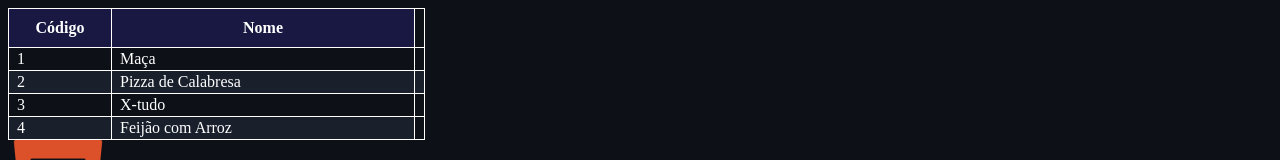
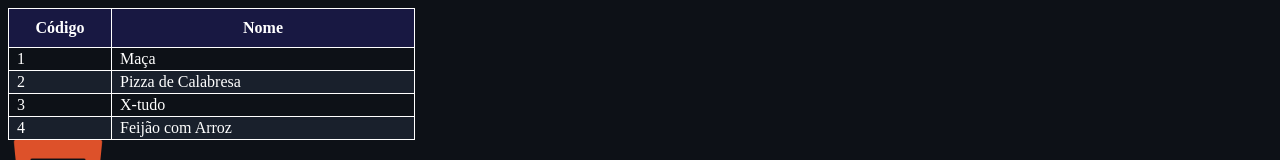
Before and after one commit to Nadoroski-G/proway-html-avancado, a plain HTML site: page html-depreciado/index.html in a window 1280 px wide. Shown: the part 258-418 px from the top of the page. Drawn offline with Linux system fonts and the light colour scheme.

Commit message:
Corrigido tag td

```diff
--- a/html-depreciado/index.html
+++ b/html-depreciado/index.html
@@ -40,7 +40,7 @@
             </tr>
             <tr>
                 <td><a href="https://google.com?query=2">2</a></td>
-                <td><a href="https://google.com?query=pizza+de+calabresa">Pizza de Calabresa</a><td>
+                <td><a href="https://google.com?query=pizza+de+calabresa">Pizza de Calabresa</a></td>
             </tr>
             <tr>
                 <td>3</td>
```
